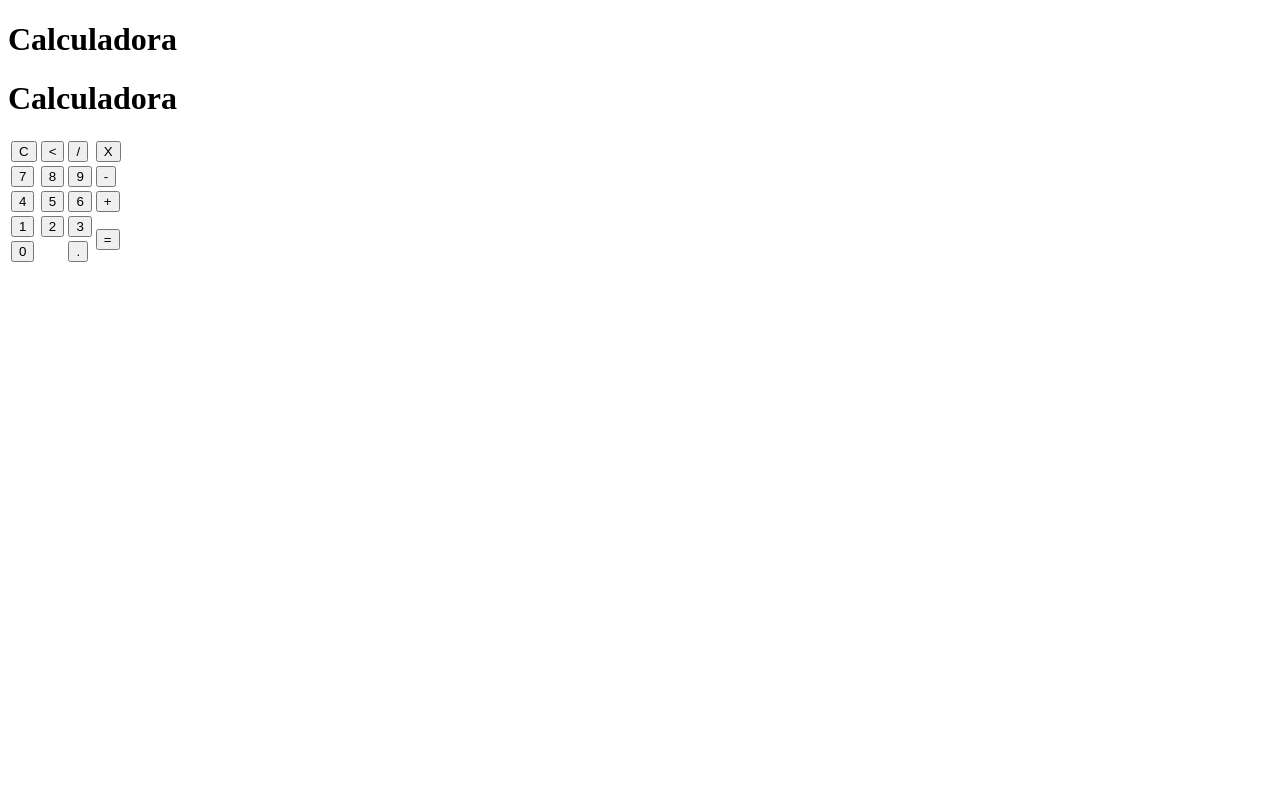
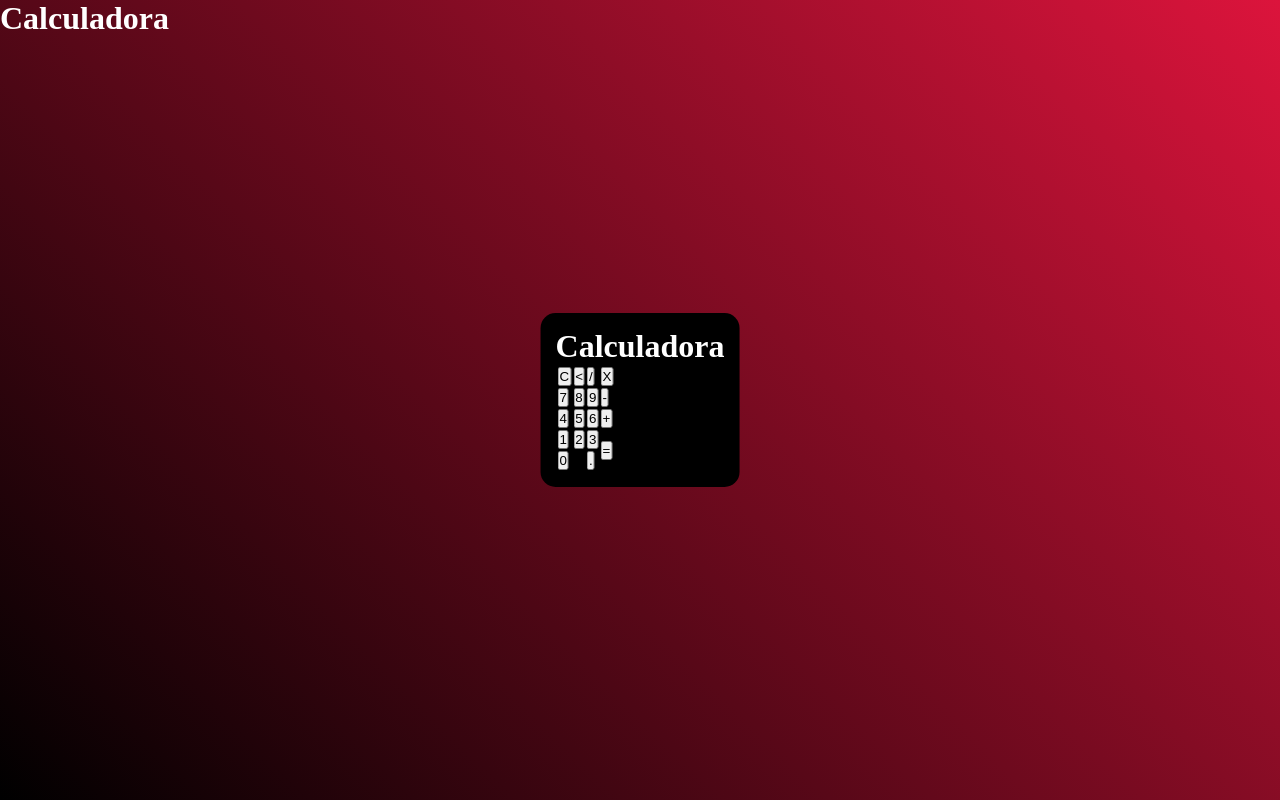
Before and after one commit to lucasbizachi/Calculadora, a plain HTML site: page index.html in a window 1280 px wide. Drawn offline with Linux system fonts and the light colour scheme.

Commit message:
style-css

```diff
--- a/index.html
+++ b/index.html
@@ -5,6 +5,7 @@
     <meta charset="UTF-8">
     <meta http-equiv="X-UA-Compatible" content="IE=edge">
     <meta name="viewport" content="width=device-width, initial-scale=1.0">
+    <link rel="stylesheet" href="style.css">
     <title>Calculadora</title>
 </head>
 <body>
@@ -15,32 +16,32 @@
             <p id="resultado"></p>
             <table>
                 <tr>
-                    <td><button>C</button></td>
-                    <td><button><</button></td>
-                    <td><button>/</button></td>
-                    <td><button>X</button></td>
+                    <td><button class="botao">C</button></td>
+                    <td><button class="botao"><</button></td>
+                    <td><button class="botao">/</button></td>
+                    <td><button class="botao">X</button></td>
                 </tr>
                 <tr>
-                    <td><button>7</button></td>
-                    <td><button>8</button></td>
-                    <td><button>9</button></td>
-                    <td><button>-</button></td>
+                    <td><button class="botao">7</button></td>
+                    <td><button class="botao">8</button></td>
+                    <td><button class="botao">9</button></td>
+                    <td><button class="botao">-</button></td>
                 </tr>
                 <tr>
-                    <td><button>4</button></td>
-                    <td><button>5</button></td>
-                    <td><button>6</button></td>
-                    <td><button>+</button></td>
+                    <td><button class="botao">4</button></td>
+                    <td><button class="botao">5</button></td>
+                    <td><button class="botao">6</button></td>
+                    <td><button class="botao">+</button></td>
                 </tr>
                 <tr>
-                    <td><button>1</button></td>
-                    <td><button>2</button></td>
-                    <td><button>3</button></td>
-                    <td rowspan="2"><button>=</button></td>
+                    <td><button class="botao">1</button></td>
+                    <td><button class="botao">2</button></td>
+                    <td><button class="botao">3</button></td>
+                    <td rowspan="2" class="botao"><button>=</button></td>
                 </tr>
                 <tr>
-                    <td colspan="2"><button>0</button></td>
-                    <td ><button>.</button></td>
+                    <td colspan="2" class="botao"><button>0</button></td>
+                    <td ><button class="botao">.</button></td>
 
                 </tr>
             </table>
--- /dev/null
+++ b/style.css
@@ -0,0 +1,25 @@
+* {
+    margin: 0;
+    padding: 0;
+}
+
+.fundo {
+    background-image: linear-gradient(45deg, black, crimson);
+    height: 100vh;
+
+}
+
+h1 {
+    color:#fff
+
+}
+
+.calculadora {
+    position: absolute;
+    background-color: black;
+    top: 50%;
+    left: 50%;
+    transform: translate(-50%, -50%);
+    border-radius: 15px;
+    padding: 15px;
+}
```
